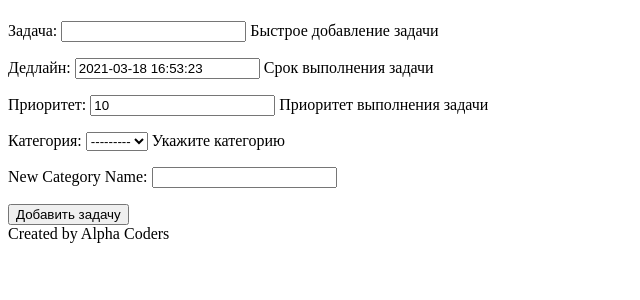
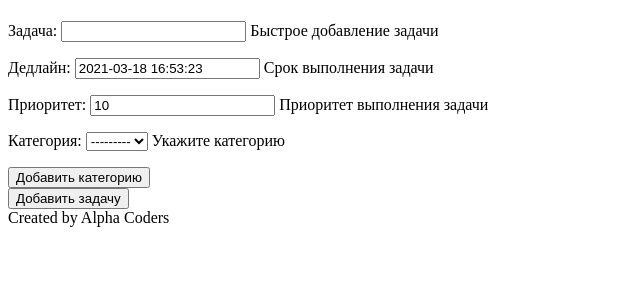
Before and after one commit to alpha-coders-team/todo-app, a Django app: page /add-task/ in a window 1280 px wide. Shown: the part 26-326 px from the top of the page, without its empty margins (0-640 px from the left). Run offline with Django 3.2, Linux system fonts and the light colour scheme; the visitor is signed in with stand-in values (Sample User, id 1); data that the repository does not hold is empty.

Commit message:
delete forms & add CreateCategory view

```diff
--- a/ToDo/tasks/forms.py
+++ /dev/null
@@ -1,30 +0,0 @@
-from django import forms
-
-from .models import Category, Task
-
-
-class TaskForm(forms.ModelForm):
-    class Meta:
-        model = Task
-        fields = ['title', 'deadline', 'priority', 'category']
-
-    new_category = forms.CharField(
-        max_length=30, required=False, label="New Category Name"
-    )
-
-    def __init__(self, *args, **kwargs):
-        self.user = kwargs.pop('user', None)
-        super(TaskForm, self).__init__(*args, **kwargs)
-        self.fields['category'].required = False
-        self.fields['category'].queryset = Category.objects.filter(
-            owner=self.user)
-
-    def clean(self):
-        category = self.cleaned_data.get('category')
-        new_category = self.cleaned_data.get('new_category')
-        if not category:
-            category, created = Category.objects.get_or_create(
-                title=new_category, owner=self.user)
-            self.cleaned_data['category'] = category
-
-        return super(TaskForm, self).clean()
--- a/ToDo/tasks/models.py
+++ b/ToDo/tasks/models.py
@@ -51,16 +51,16 @@ class Task(models.Model):
     )
     category = models.ForeignKey(
         Category,
-        on_delete=models.CASCADE,
+        models.SET_NULL,
         null=True,
         blank=True,
-        related_name='task_category',
+        related_name='tasks',
         verbose_name='Категория',
         help_text='Укажите категорию',
     )
 
     class Meta:
-        ordering = ('deadline', 'priority',)
+        ordering = ('deadline', 'priority', 'category')
 
     def __str__(self):
         return self.title
--- a/ToDo/tasks/urls.py
+++ b/ToDo/tasks/urls.py
@@ -8,4 +8,5 @@ urlpatterns = [
          name='add-task'),
     path('<str:owner>/<int:pk>/', views.TaskDetailView.as_view(),
          name='view-task'),
+    path('add-category/', views.CreateCategory.as_view(), name='add-category')
 ]
--- a/ToDo/tasks/views.py
+++ b/ToDo/tasks/views.py
@@ -4,8 +4,7 @@ from django.urls import reverse_lazy
 from django.views.generic import CreateView, ListView
 from django.views.generic.detail import DetailView
 
-from .models import Task
-from .forms import TaskForm
+from .models import Category, Task
 
 
 class TaskList(LoginRequiredMixin, ListView):
@@ -19,19 +18,31 @@ class TaskList(LoginRequiredMixin, ListView):
 
 class CreateTask(LoginRequiredMixin, CreateView):
     model = Task
-    form_class = TaskForm
     template_name = 'tasks/add-task.html'
     login_url = '/auth/login/'
     success_url = reverse_lazy('index')
+    fields = ['title', 'deadline', 'priority', 'category']
 
     def form_valid(self, form):
         form.instance.owner = self.request.user
         return super().form_valid(form)
 
-    def get_form_kwargs(self):
-        kwargs = super(CreateTask, self).get_form_kwargs()
-        kwargs['user'] = self.request.user
-        return kwargs
+    def get_form(self, *args, **kwargs):
+        form = super(CreateTask, self).get_form(*args, **kwargs)
+        form.fields['category'].queryset = Category.objects.filter(
+            owner=self.request.user)
+        return form
+
+
+class CreateCategory(LoginRequiredMixin, CreateView):
+    model = Category
+    fields = ['title', ]
+    template_name = 'tasks/add-category.html'
+    success_url = reverse_lazy('add-task')
+
+    def form_valid(self, form):
+        form.instance.owner = self.request.user
+        return super().form_valid(form)
 
 
 class TaskDetailView(LoginRequiredMixin, DetailView):
--- a/ToDo/templates/tasks/add-task.html
+++ b/ToDo/templates/tasks/add-task.html
@@ -2,6 +2,7 @@
 {% block content %}
 <form method="post">{% csrf_token %}
     {{ form.as_p }}
+    <a href="{% url 'add-category'  %}"><input type="button" value="Добавить категорию"></a><br>
     <input type="submit" value="Добавить задачу">
 </form>
 {% endblock %}
```
Also changed, not shown: ToDo/templates/tasks/add-category.html (added, +7 -0 lines).
